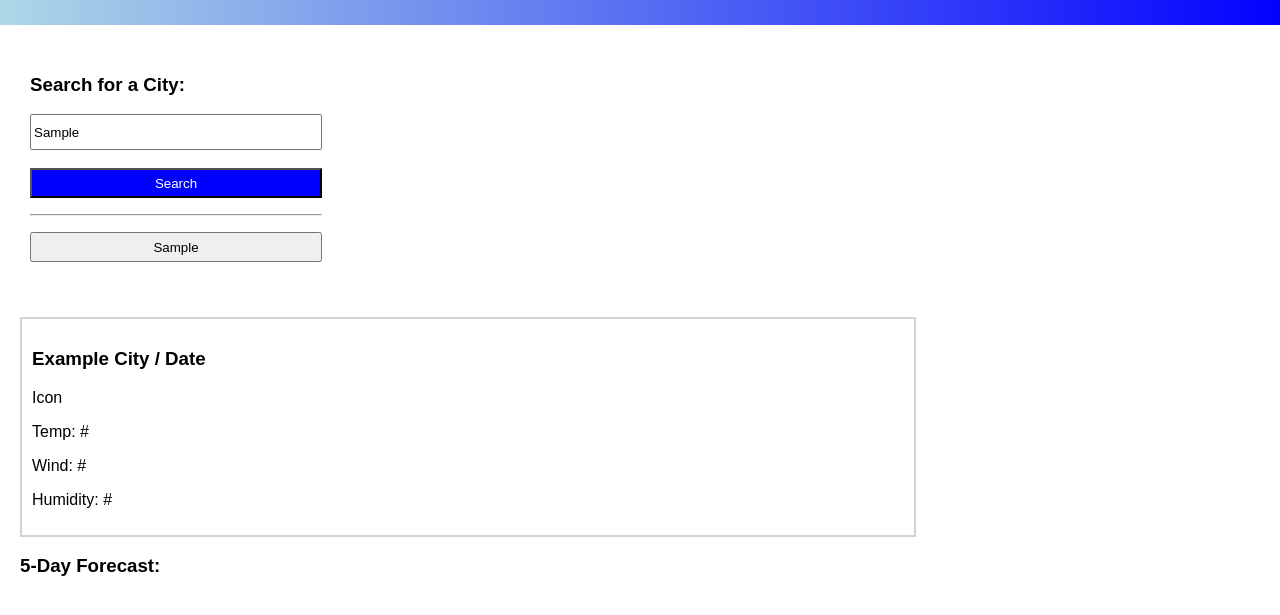
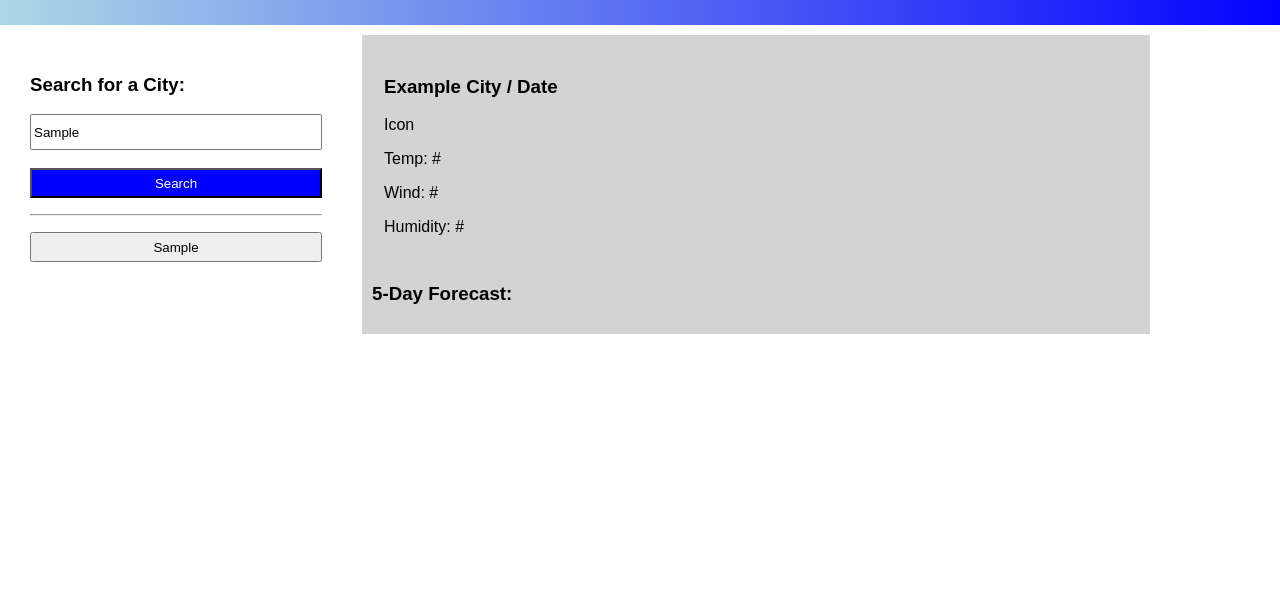
Before and after one commit to elleinadseer/weather-dashboard-w6, a plain HTML site: page index.html in a window 1280 px wide. Both pictures are taken after typing "Sample" into the empty fields and a click on the button "Search". Shown: the part 59-674 px from the top of the page. Drawn offline with Linux system fonts and the light colour scheme; no server answers.

Commit message:
background colour and README

```diff
--- a/assets/css/style.css
+++ b/assets/css/style.css
@@ -34,10 +34,11 @@ header {
 }
 
 #forecast {
-    flex-basis: 70%;
+    flex-basis: 60%;
     padding: 10px;
     margin: 10px;
     display: none;
+    background-color: lightgrey;
 }
 
 #five-day {
@@ -59,7 +60,7 @@ header {
     background-color: darkblue;
     color: white;
     padding: 5px;
-    border: white 5px solid;
+    border: lightgrey 5px solid;
 }
 
 .border {
```
Also changed, not shown: 1 other file.
